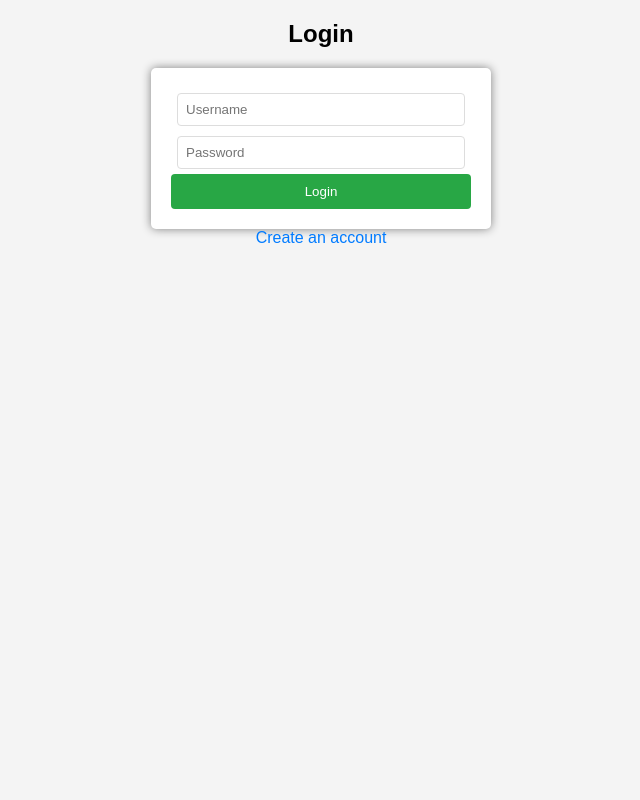
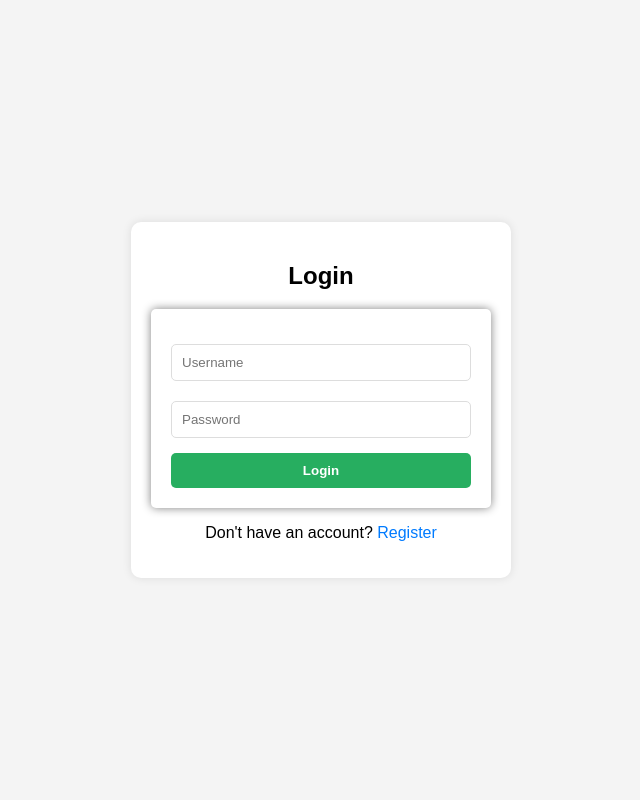
Before and after one commit to shreeharini-261/ecoreward, a Flask app: page /login in a window 1280 px wide. Shown: the whole page, without its empty margins (319-959 px from the left). Run offline with Flask 3, Linux system fonts and the light colour scheme.

Commit message:
login ui is good

```diff
--- a/static/styles.css
+++ b/static/styles.css
@@ -49,3 +49,125 @@ a {
 a:hover {
     text-decoration: underline;
 }
+body {
+    font-family: Arial, sans-serif;
+    background-color: #f4f4f4;
+    display: flex;
+    justify-content: center;
+    align-items: center;
+    height: 100vh;
+}
+
+.login-container {
+    background: white;
+    padding: 20px;
+    border-radius: 10px;
+    box-shadow: 0 0 10px rgba(0,0,0,0.1);
+    text-align: center;
+}
+
+.input-group {
+    margin: 10px 0;
+}
+
+.input-group input {
+    width: 100%;
+    padding: 10px;
+    border: 1px solid #ddd;
+    border-radius: 5px;
+}
+
+.btn {
+    background-color: #28a745;
+    color: white;
+    padding: 10px 15px;
+    border: none;
+    border-radius: 5px;
+    cursor: pointer;
+}
+
+.btn:hover {
+    background-color: #218838;
+}
+body {
+    font-family: Arial, sans-serif;
+    background-color: #f4f4f4;
+    margin: 0;
+    padding: 0;
+}
+
+.dashboard-container {
+    max-width: 800px;
+    margin: 40px auto;
+    background: #fff;
+    padding: 20px;
+    border-radius: 8px;
+    box-shadow: 0px 4px 10px rgba(0, 0, 0, 0.1);
+    text-align: center;
+}
+
+header {
+    display: flex;
+    justify-content: space-between;
+    align-items: center;
+    margin-bottom: 20px;
+}
+
+.username {
+    font-weight: bold;
+    color: #2c3e50;
+}
+
+.logout-btn {
+    color: #e74c3c;
+    text-decoration: none;
+    font-size: 14px;
+}
+
+.stats-container {
+    display: flex;
+    justify-content: center;
+    gap: 20px;
+    margin-bottom: 20px;
+}
+
+.stats-card {
+    background: #2ecc71;
+    color: white;
+    padding: 15px;
+    border-radius: 5px;
+    width: 40%;
+    text-align: center;
+    box-shadow: 2px 2px 10px rgba(0, 0, 0, 0.1);
+}
+
+.stats-card h3 {
+    margin: 0;
+    font-size: 18px;
+}
+
+.stats-card p {
+    font-size: 24px;
+    font-weight: bold;
+}
+
+.calendar-section {
+    margin-top: 20px;
+}
+
+.btn-container {
+    margin-top: 20px;
+}
+
+.btn {
+    background: #27ae60;
+    color: white;
+    padding: 10px 20px;
+    text-decoration: none;
+    border-radius: 5px;
+    font-weight: bold;
+}
+
+.btn:hover {
+    background: #219150;
+}
--- a/templates/login.html
+++ b/templates/login.html
@@ -1,17 +1,21 @@
-<!DOCTYPE html>
 <html>
 <head>
     <title>Login | EcoRewards</title>
     <link rel="stylesheet" type="text/css" href="{{ url_for('static', filename='styles.css') }}">
-
 </head>
 <body>
-    <h2>Login</h2>
-    <form method="POST">
-        <input type="text" name="username" placeholder="Username" required>
-        <input type="password" name="password" placeholder="Password" required>
-        <button type="submit">Login</button>
-    </form>
-    <a href="{{ url_for('register') }}">Create an account</a>
+    <div class="login-container">
+        <h2>Login</h2>
+        <form method="POST">
+            <div class="input-group">
+                <input type="text" name="username" placeholder="Username" required>
+            </div>
+            <div class="input-group">
+                <input type="password" name="password" placeholder="Password" required>
+            </div>
+            <button type="submit" class="btn">Login</button>
+        </form>
+        <p>Don't have an account? <a href="{{ url_for('register') }}">Register</a></p>
+    </div>
 </body>
 </html>
```
Also changed, not shown: templates/dashboard.html (+52 -7 lines), templates/register.html (+13 -9 lines), templates/rewards.html (+9 -9 lines).
